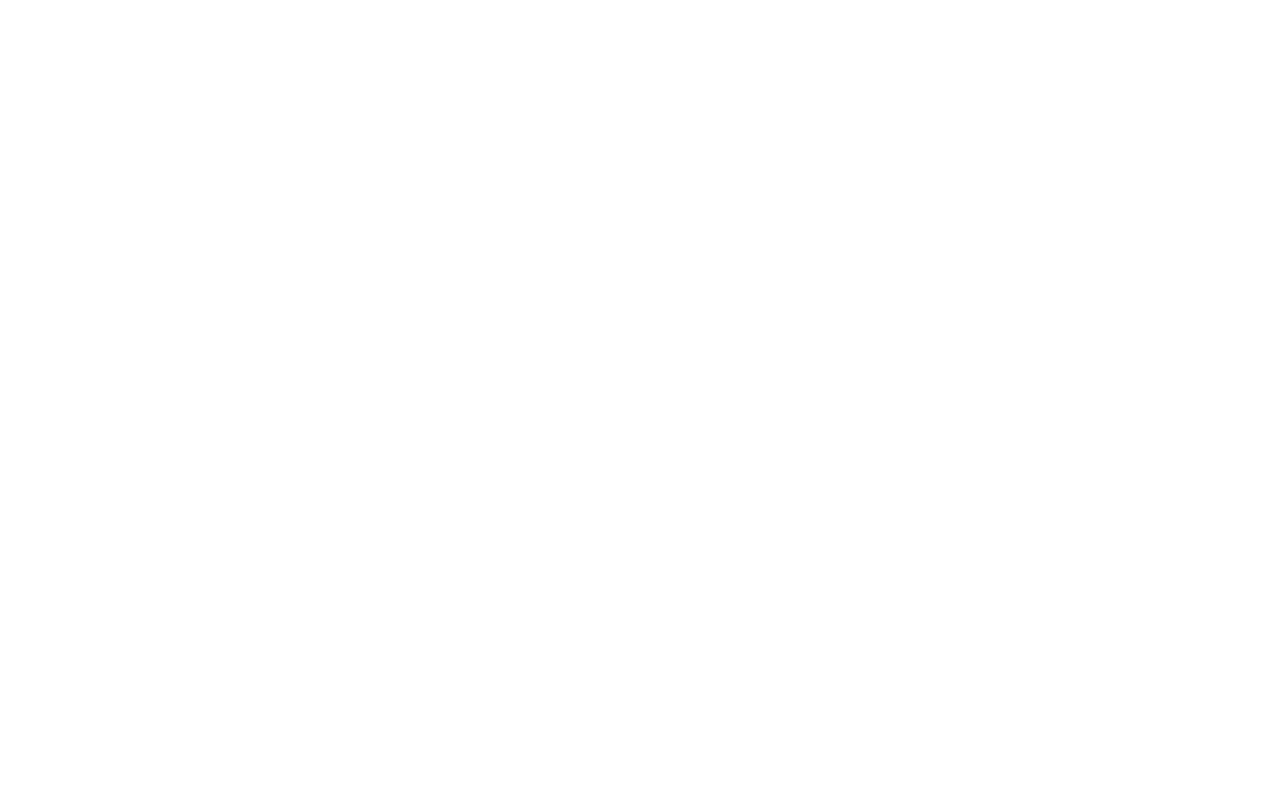
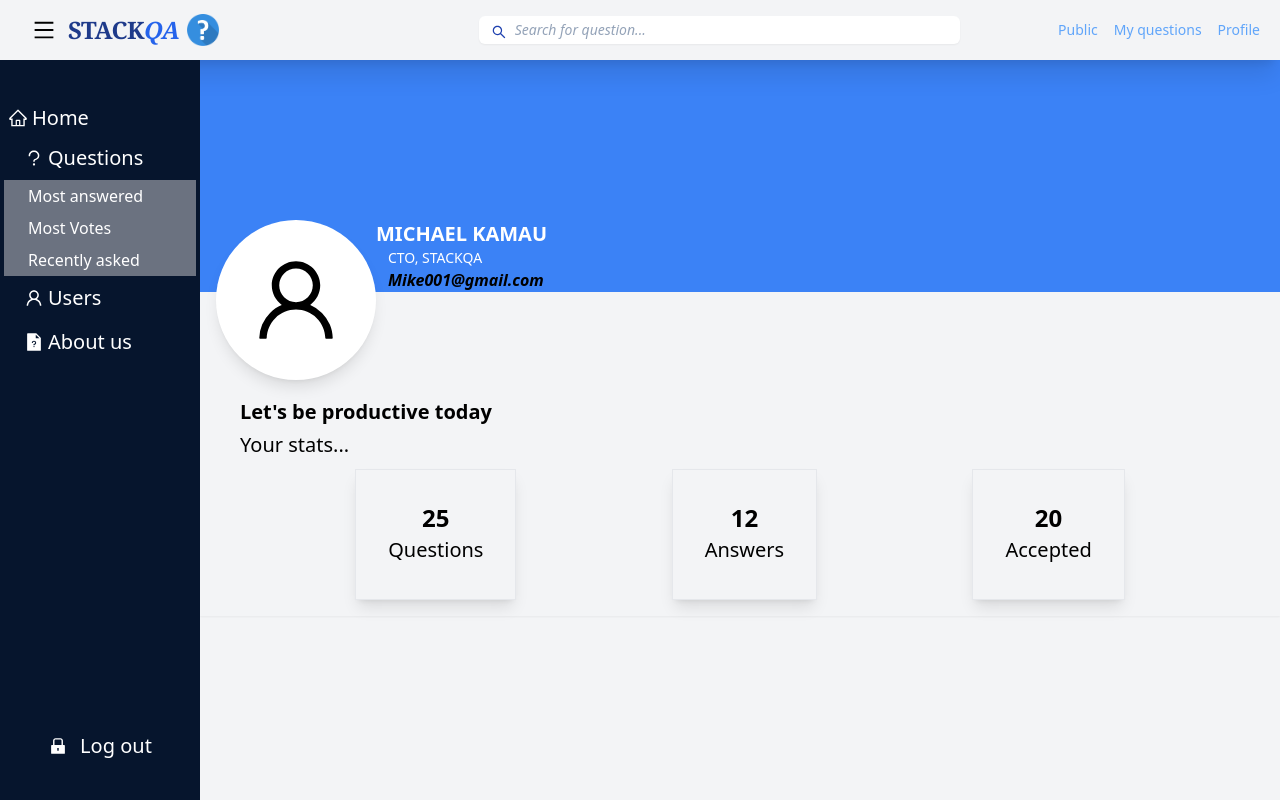
Before and after one commit to THE-Jitu-Assignments-Repo/week-9, a React (Vite) app in the folder stackqa/: page /profile in a window 1280 px wide. Before the commit this address had no page. Built offline with nearby package versions, Linux system fonts and the light colour scheme.

Commit message:
Created the user profile routes and ui and styled it using tailwind

```diff
--- a/stackqa/src/components/header/Header.jsx
+++ b/stackqa/src/components/header/Header.jsx
@@ -1,5 +1,6 @@
 import React from "react";
 import { AiOutlineHome, AiOutlineMenu, AiOutlineSearch } from "react-icons/ai";
+import { Link } from "react-router-dom";
 
 function Header({close}) {
   return (
@@ -51,7 +52,7 @@
             href="#"
             className="block mt-4 lg:inline-block lg:mt-0 text-blue-400 hover:text-blue-900"
           >
-            Profile
+           <Link to='profile'>Profile</Link>
           </a>
         </div>
       </div>
--- a/stackqa/src/components/sidebar/Sidebar.jsx
+++ b/stackqa/src/components/sidebar/Sidebar.jsx
@@ -25,6 +25,20 @@
             <AiOutlineQuestion />
             Questions
           </Link>
+        </div>
+        <div className="relative text-white pl-5 bg-gray-500">
+          <Link
+            to="aboutus"
+            className="items-center flex-row flex p-1 gap-1 justify-start hover:bg-gray-800"
+          >Most answered</Link>
+          <Link
+            to="aboutus"
+            className="items-center flex-row flex p-1 gap-1 justify-start hover:bg-gray-800"
+          >Most Votes</Link>
+          <Link
+            to="aboutus"
+            className="items-center flex-row flex p-1 gap-1 justify-start hover:bg-gray-800"
+          >Recently asked</Link>
         </div>
         <div className="text-xl font-extralight text-white py-1">
           <Link
--- a/stackqa/src/pages/Home/Home.jsx
+++ b/stackqa/src/pages/Home/Home.jsx
@@ -53,7 +53,7 @@
               ASK QUESTIONS WITH STACKQA
             </h1>
           </div>
-          <div className="flex flex-wrap -m-4">
+          <div className="flex flex-wrap m-4">
             <div className="p-4 md:w-1/3">
               <div className="flex rounded-lg h-full bg-gray-100 p-8 flex-col">
                 <div className="flex items-center mb-3">
--- /dev/null
+++ b/stackqa/src/pages/profile/Profile.jsx
@@ -0,0 +1,62 @@
+import React from "react";
+import { AiFillFileText, AiOutlineUser } from "react-icons/ai";
+
+function Profile() {
+  return (
+    <div>
+      <div className="w-full mx-auto my-auto bg-blue-500 p-18">
+        <div className="rounded-full p-20 bg-white w-10 h-10 top-40 ml-4 flex items-center justify-center relative shadow-lg hover:shadow-blue-300">
+          <div className="grid place-items-center">
+              <AiOutlineUser size={100} />
+          </div>
+        </div>
+        <div className="flex pl-44">
+          <div className="flex-grow">
+            <h1 className="text-xl font-bold text-white">MICHAEL KAMAU</h1>
+            <p className="text-white text-sm pl-3">CTO, STACKQA</p>
+            <span className="pl-3 font-sans font-semibold">
+              <i>Mike001@gmail.com</i>
+            </span>
+          </div>
+        </div>
+      </div>
+      <section className="w-full mt-24 shadow-sm">
+        <div className="container h-full w-full p-12 px-5 py-2 mx-auto">
+          <div className="flex flex-col pl-5 text-left mb-2">
+            <span className="text-xl font-semibold leading-relaxed">
+              Let's be productive today
+            </span>
+            <span className="text-xl font-extralight leading-relaxed">
+              Your stats...
+            </span>
+          </div>
+          <div className="flex gap-5 items-center justify-evenly mb-2">
+            <div className="border flex shadow-lg flex-col justify-center items-center p-8 hover:shadow-blue-300">
+              <h1 className="text-2xl font-bold">25</h1>
+              {/* <AiFillFileText className="m-5"  size={30}/> */}
+              <span className="text-xl font-extralight leading-relaxed ">
+                Questions
+              </span>
+            </div>
+            <div className="border  flex shadow-lg flex-col justify-center items-center p-8 hover:shadow-blue-300">
+              <h1 className="text-2xl font-bold">12</h1>
+              {/* <AiFillFileText  className="m-5"  size={30} /> */}
+              <span className="text-xl font-extralight leading-relaxed">
+                Answers
+              </span>
+            </div>
+            <div className="border  flex shadow-lg flex-col justify-center items-center p-8 hover:shadow-blue-300">
+              <h1 className="text-2xl font-bold">20</h1>
+              {/* <AiFillFileText  className="m-5"  size={30} /> */}
+              <span className="text-xl font-extralight leading-relaxed">
+                Accepted
+              </span>
+            </div>
+          </div>
+        </div>
+      </section>
+    </div>
+  );
+}
+
+export default Profile;
--- a/stackqa/src/routes/Routers.jsx
+++ b/stackqa/src/routes/Routers.jsx
@@ -4,6 +4,7 @@
 import Aboutus from "../pages/about/Aboutus";
 import Home from "../pages/Home/Home";
 import Login from "../pages/login/Login";
+import Profile from "../pages/profile/Profile";
 import Register from "../pages/register/Register";
 import Users from "../pages/users/Users";
 
@@ -15,6 +16,7 @@
         <Route path="question" element={<div>New Question</div>} />
         <Route path="users" element={<Users />} />
         <Route path="aboutus" element={<Aboutus />} />
+        <Route path="profile" element={<Profile />} />
       </Route>
 
       <Route path="/login" element={<Login />} />
```
